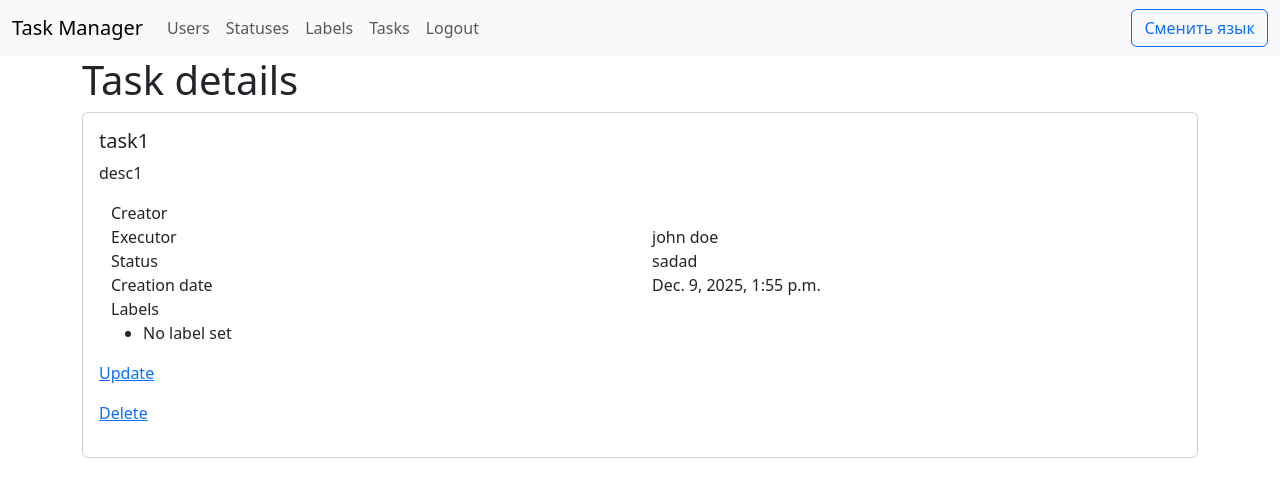
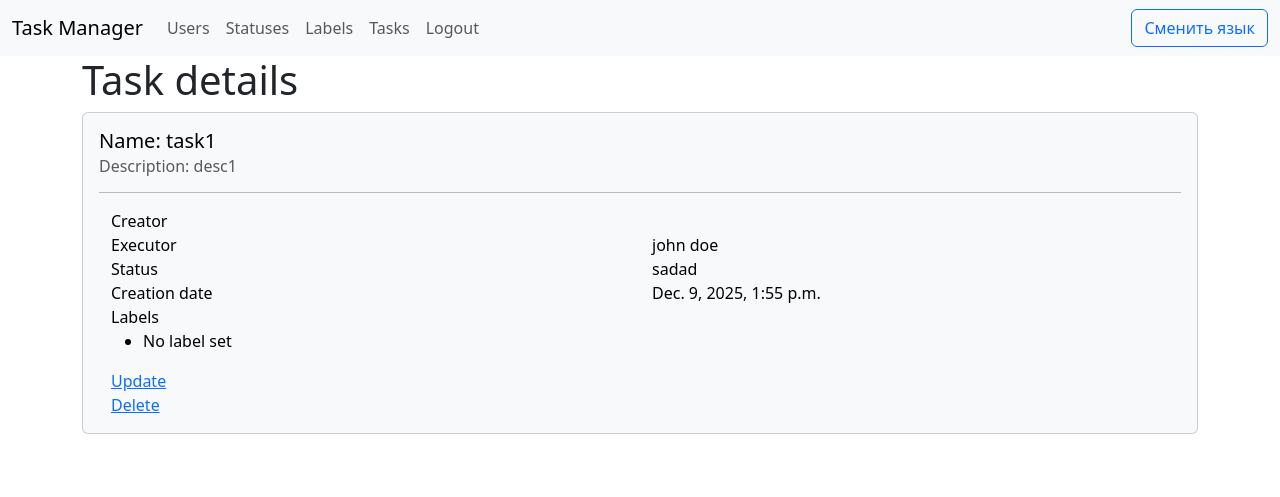
Before and after one commit to farguz/python-project-52, a Django app: page /tasks/1/ in a window 1280 px wide. Shown: the top 497 px of the page. Run offline with Django 5.2, Linux system fonts and the light colour scheme; a user stored in the database is signed in; data comes from the database, SQL or seed files in the repository; some libraries are stand-ins or nearby versions.

Commit message:
minor template changes - detail / index

```diff
--- a/task_manager/tasks/templates/tasks/detail.html
+++ b/task_manager/tasks/templates/tasks/detail.html
@@ -5,10 +5,11 @@
 {% block content %}
 <div class="container">
     <h1>{% trans 'Task details' %}</h1>
-    <div class="card">
+    <div class="card text-bg-light mb-3">
         <div class="card-body">
-            <h5 class="card-title">{{ task.name }}</h5>
-            <p class="card-text">{{ task.description }}</p>
+            <h5 class="card-title">{% trans 'Name' %}: {{ task.name }}</h5>
+            <h6 class="card-subtitle mb-2 text-body-secondary">{% trans 'Description' %}: {{ task.description }}</h6>
+            <hr>
             <div class="container text-left">
                 <div class="row">
                     <div class="col">{% trans 'Creator' %}</div>
@@ -16,7 +17,7 @@
                 </div>
                 <div class="row">
                     <div class="col">{% trans 'Executor' %}</div>
-                    <div class="col">{{ task.executor.first_name }} {{ task.executor.last_name }}</div>
+                    <div class="col">{{ task.executor.get_full_name }}</div>
                 </div>
                 <div class="row">
                     <div class="col">{% trans 'Status' %}</div>
@@ -33,14 +34,19 @@
                             {% for label in task.labels.all %}
                                 <li>{{ label.name }}</li>
                             {% empty %}
-                                <li>No label set</li>
+                                <li>{% trans 'No label set' %}</li>
                             {% endfor %}
                         </ul>
                     </div>
                 </div>
+                <div class="row">
+                    <div class="col">
+                        <a href="{% url 'task_update' task.id %}">{% trans 'Update' %}</a>
+                        <br>
+                        <a href="{% url 'task_delete' task.id %}">{% trans 'Delete' %}</a>
+                    </div>
+                </div>
             </div>
-            <a href="{% url 'task_update' task.id %}"><p>{% trans 'Update' %}</p></a>
-            <a href="{% url 'task_delete' task.id %}"><p>{% trans 'Delete' %}</p></a>
         </div>
     </div>
 </div>
```
Also changed, not shown: task_manager/tasks/templates/tasks/index.html (+3 -4 lines).
